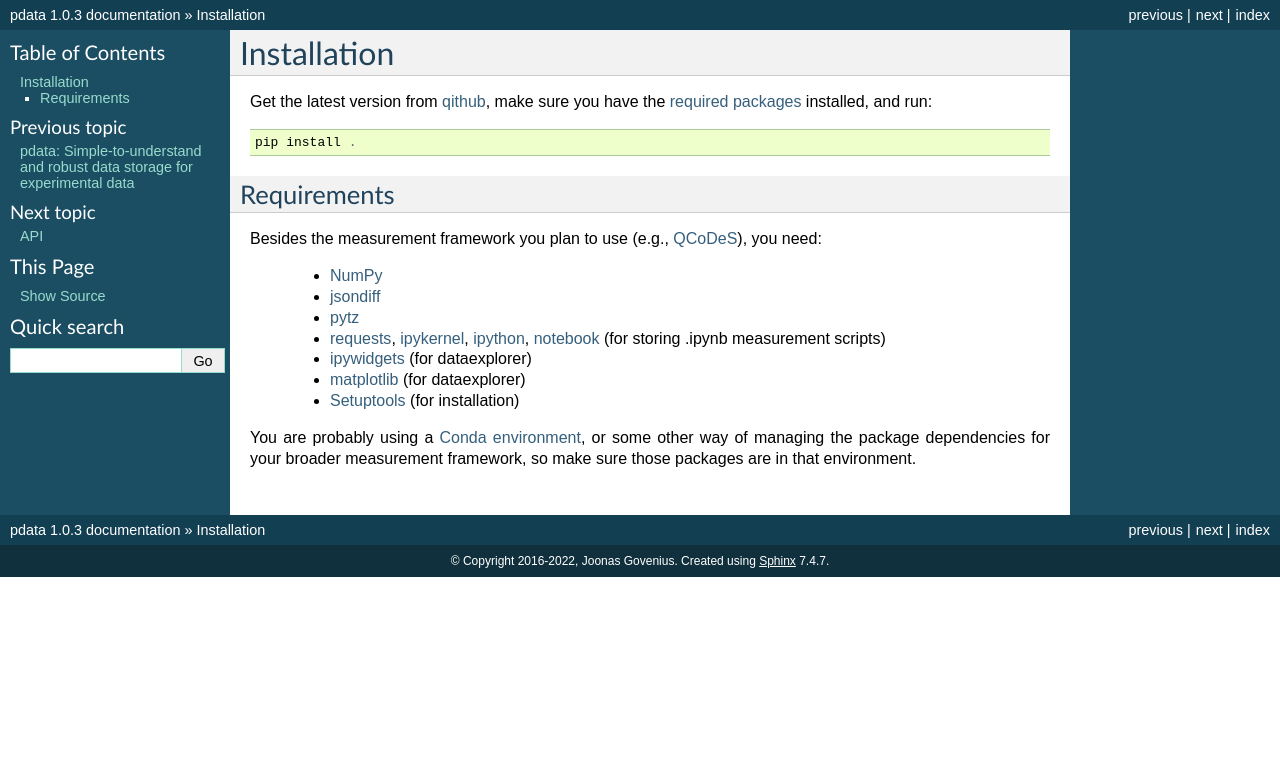
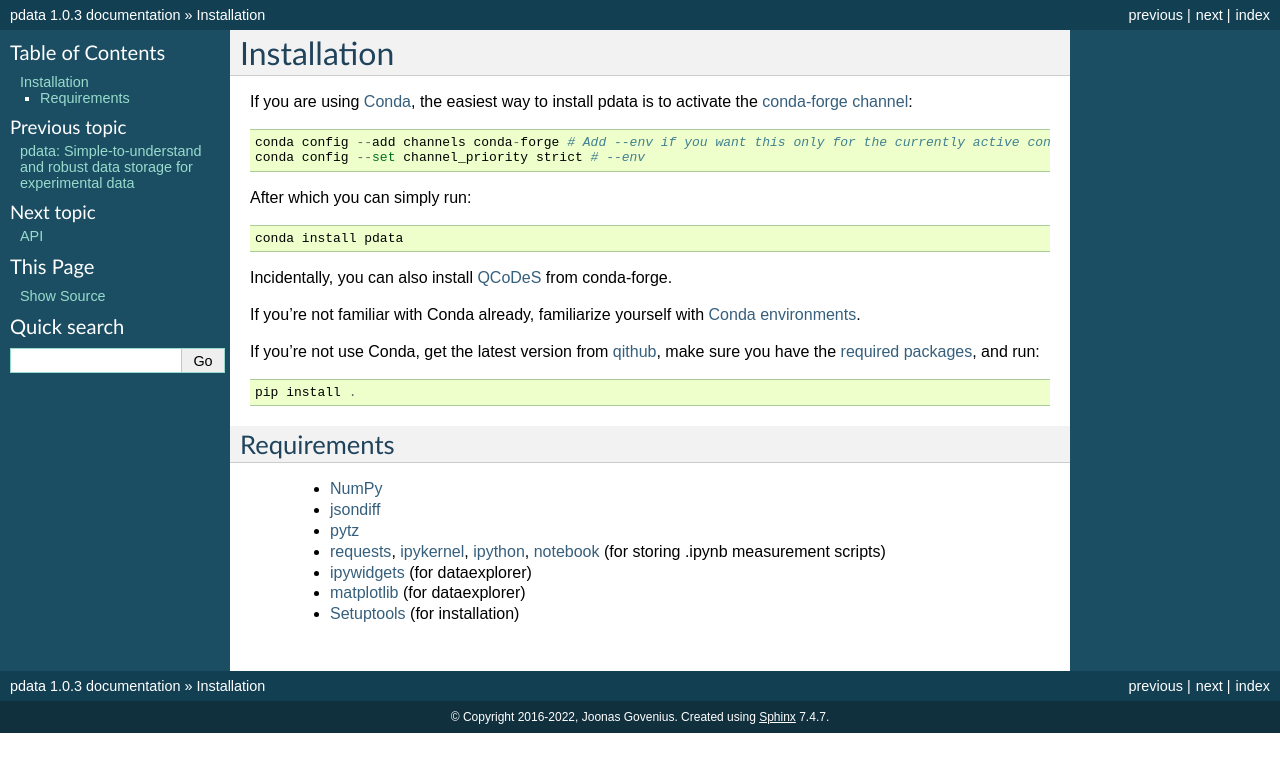
Before and after one commit to govenius/pdata, a Sphinx documentation site: the page built from docs/install.rst, in a window 1280 px wide. Shown: the top 772 px of the page. Built offline with Sphinx 7.4.7, drawn with Linux system fonts in a browser that asks for light colours.

Commit message:
Add conda to install.rst

```diff
--- a/docs/install.rst
+++ b/docs/install.rst
@@ -1,9 +1,27 @@
 Installation
 ============
 
-Get the latest version from `qithub
+If you are using `Conda <https://docs.conda.io/>`_, the easiest way to
+install pdata is to activate the `conda-forge channel
+<https://conda-forge.org/docs/user/introduction.html>`_::
+
+  conda config --add channels conda-forge # Add --env if you want this only for the currently active conda environment
+  conda config --set channel_priority strict # --env
+
+After which you can simply run::
+
+  conda install pdata
+
+Incidentally, you can also install `QCoDeS
+<https://qcodes.github.io/Qcodes/start/index.html>`_ from conda-forge.
+
+If you're not familiar with Conda already, familiarize yourself with
+`Conda environments
+<https://docs.conda.io/projects/conda/en/latest/user-guide/tasks/manage-environments.html>`_.
+
+If you're not use Conda, get the latest version from `qithub
 <https://github.com/govenius/pdata>`_, make sure you have the
-:ref:`required packages <requirements>` installed, and run::
+:ref:`required packages <requirements>`, and run::
 
   pip install .
 
@@ -12,9 +30,6 @@
 Requirements
 ------------
 
-Besides the measurement framework you plan to use (e.g., `QCoDeS
-<https://github.com/QCoDeS/Qcodes>`_), you need:
-
   * `NumPy <http://www.numpy.org/>`_
   * `jsondiff <https://pypi.org/project/jsondiff/>`_
   * `pytz <https://pypi.org/project/pytz/>`_
@@ -22,9 +37,3 @@
   * `ipywidgets <https://ipywidgets.readthedocs.io/en/latest/>`_ (for dataexplorer)
   * `matplotlib <https://matplotlib.org/>`_ (for dataexplorer)
   * `Setuptools <https://setuptools.readthedocs.io/en/latest/>`_ (for installation)
-
-You are probably using a `Conda environment
-<https://docs.conda.io/projects/conda/en/latest/user-guide/tasks/manage-environments.html>`_,
-or some other way of managing the package dependencies for your
-broader measurement framework, so make sure those packages are in that
-environment.
```
